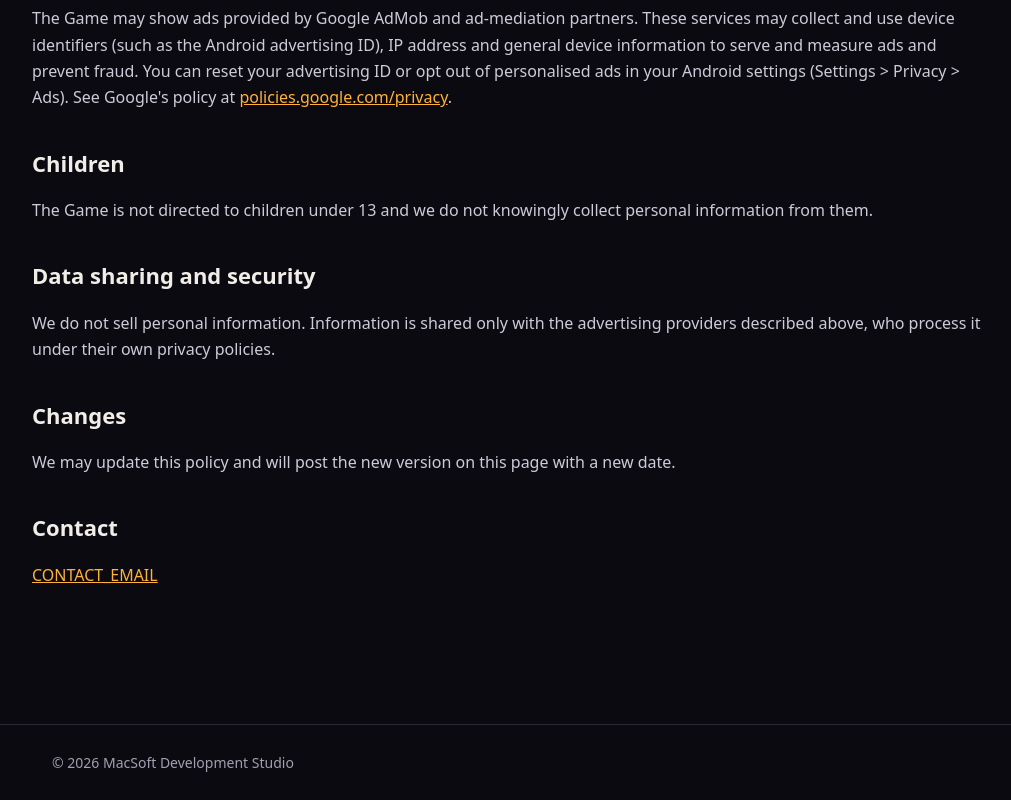
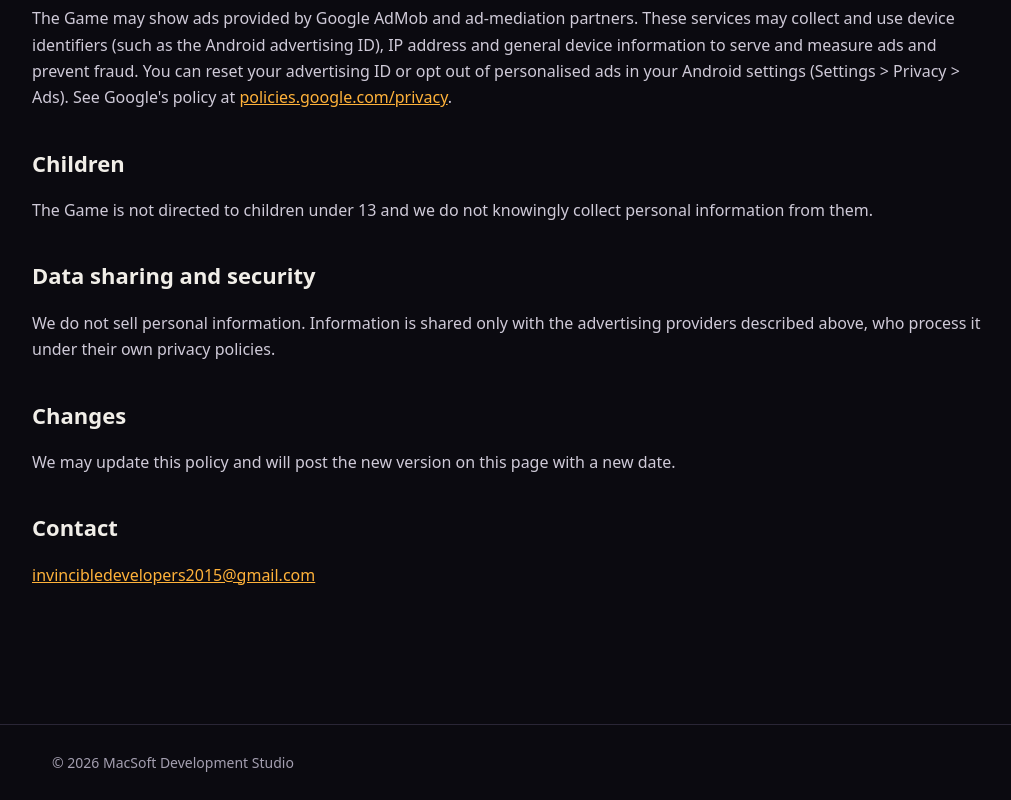
Before and after one commit to neofaran/neofaran.github.io, a plain HTML site: page deatharena/privacy.html in a window 1280 px wide. Shown: the part 538-1338 px from the top of the page, without its empty margins (128-1139 px from the left). Drawn offline with Linux system fonts and the light colour scheme.

Commit message:
Update privacy.html

```diff
--- a/deatharena/privacy.html
+++ b/deatharena/privacy.html
@@ -14,5 +14,5 @@
 <p>We do not sell personal information. Information is shared only with the advertising providers described above, who process it under their own privacy policies.</p>
 <h2>Changes</h2>
 <p>We may update this policy and will post the new version on this page with a new date.</p>
-<h2>Contact</h2><p><a href="mailto:CONTACT_EMAIL">CONTACT_EMAIL</a></p>
+<h2>Contact</h2><p><a href="mailto:CONTACT_EMAIL">invincibledevelopers2015@gmail.com</a></p>
 </main><footer><div class="wrap"><span>© 2026 MacSoft Development Studio</span></div></footer></body></html>
```
